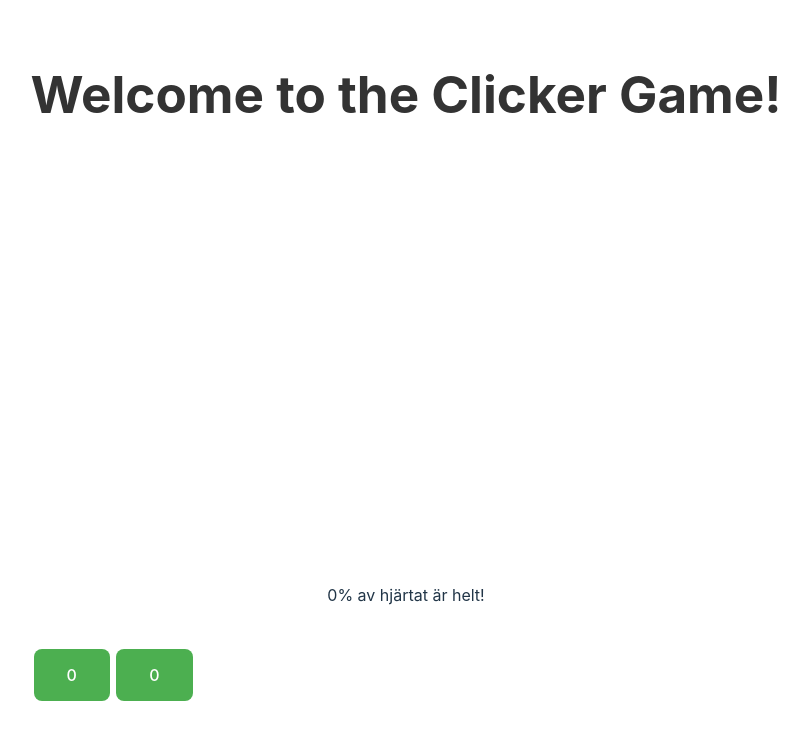
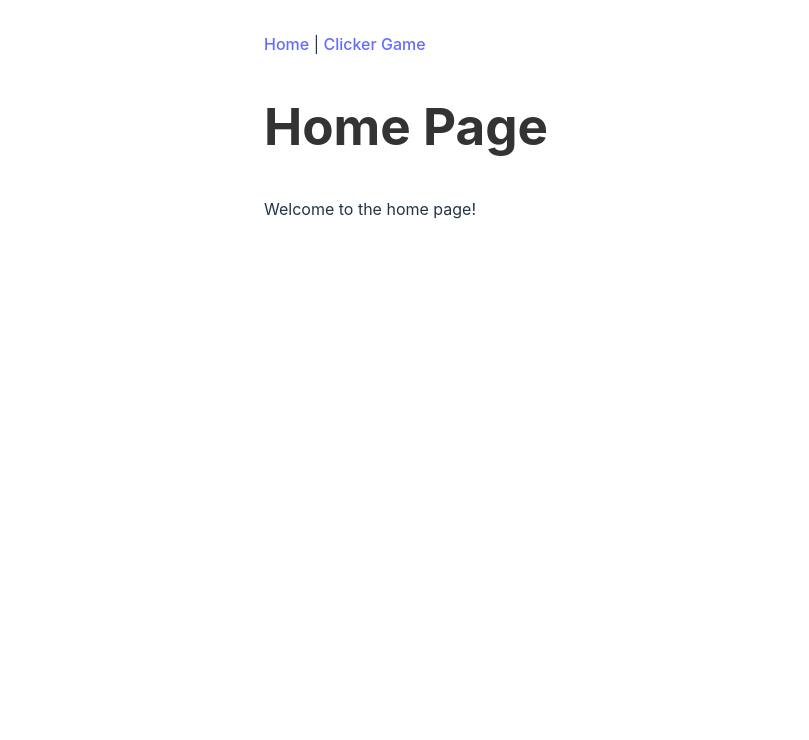
Before and after one commit to Elin-Schmidt/clicker-game, a Vue app: page / in a window 1280 px wide. Shown: the top 740 px of the page, without its empty margins (234-1043 px from the left). Built offline with nearby package versions, Linux system fonts and the light colour scheme.

Commit message:
implemented vue router

```diff
--- a/src/App.vue
+++ b/src/App.vue
@@ -1,127 +1,13 @@
 <template>
-    <header><h1>Welcome to the Clicker Game!</h1></header>
-    <main>
-        <section>
-            <Heart :progress="totalProgress" />
-        </section>
-        <section>
-            <ClickerButton
-                id="button1"
-                :initialStyle="defaultButtonStyle"
-                :disabled="isFirstButtonDisabled"
-                :changeTextAtMax="true"
-                :maxCount="firstMaxCount"
-                @countReached="firstButtonAction"
-            />
-            <ClickerButton
-                id="button2"
-                :initialStyle="defaultButtonStyle"
-                :disabled="isSecondButtonDisabled"
-                :changeTextAtMax="true"
-                :maxCount="secondMaxCount"
-                @countReached="secondButtonAction"
-            />
-        </section>
-    </main>
+    <div>
+        <main>
+            <nav>
+                <router-link to="/">Home</router-link> |
+                <router-link to="/clicker-game">Clicker Game</router-link>
+            </nav>
+            <section>
+                <router-view></router-view>
+            </section>
+        </main>
+    </div>
 </template>
-
-<script>
-    import ClickerButton from './components/ClickerButton.vue';
-    import Heart from './components/Heart.vue';
-
-    export default {
-        components: {
-            ClickerButton,
-            Heart
-        },
-        data() {
-            return {
-                // Default button style
-                defaultButtonStyle: {
-                    backgroundColor: '#4caf50',
-                    color: '#fff',
-                    padding: '15px 32px',
-                    textAlign: 'center',
-                    textDecoration: 'none',
-                    display: 'inline-block',
-                    fontSize: '1rem',
-                    margin: '0.4rem 0.2rem',
-                    cursor: 'pointer'
-                },
-
-                firstButtonNumber: 0,
-                secondButtonNumber: 0,
-                isFirstButtonDisabled: false,
-                isSecondButtonDisabled: false,
-
-                // Max count for each button
-                firstMaxCount: 100,
-                secondMaxCount: 500
-            };
-        },
-        // Calculate the total progress of the heart
-        computed: {
-            totalProgress() {
-                const firstButtonProgress =
-                    (this.firstButtonNumber / this.firstMaxCount) * 50;
-                const secondButtonProgress =
-                    (this.secondButtonNumber / this.secondMaxCount) * 50;
-                return parseInt(firstButtonProgress + secondButtonProgress);
-            }
-        },
-        methods: {
-            firstButtonAction(count) {
-                this.firstButtonNumber = count;
-                if (count === this.firstMaxCount) {
-                    this.isFirstButtonDisabled = true;
-                    localStorage.setItem('isFirstButtonDisabled', true);
-                }
-                localStorage.setItem('firstButtonNumber', count);
-            },
-            secondButtonAction(count) {
-                this.secondButtonNumber = count;
-                if (count === this.secondMaxCount) {
-                    this.isSecondButtonDisabled = true;
-                    localStorage.setItem('isSecondButtonDisabled', true);
-                }
-                localStorage.setItem('secondButtonNumber', count);
-            }
-        },
-        // Load the saved data from the local storage
-        mounted() {
-            const savedFirstButtonNumber =
-                localStorage.getItem('firstButtonNumber');
-            const savedSecondButtonNumber =
-                localStorage.getItem('secondButtonNumber');
-            const savedFirstButtonDisabled = localStorage.getItem(
-                'isFirstButtonDisabled'
-            );
-            const savedSecondButtonDisabled = localStorage.getItem(
-                'isSecondButtonDisabled'
-            );
-
-            if (savedFirstButtonNumber !== null) {
-                this.firstButtonNumber = parseInt(savedFirstButtonNumber, 10);
-            }
-            if (savedSecondButtonNumber !== null) {
-                this.secondButtonNumber = parseInt(savedSecondButtonNumber, 10);
-            }
-            if (savedFirstButtonDisabled !== null) {
-                this.isFirstButtonDisabled = JSON.parse(
-                    savedFirstButtonDisabled
-                );
-            }
-            if (savedSecondButtonDisabled !== null) {
-                this.isSecondButtonDisabled = JSON.parse(
-                    savedSecondButtonDisabled
-                );
-            }
-        }
-    };
-</script>
-
-<style scoped>
-    h1 {
-        color: #333;
-    }
-</style>
--- /dev/null
+++ b/src/router.js
@@ -0,0 +1,22 @@
+// Code for the router
+import { createRouter, createWebHistory } from 'vue-router';
+
+import ClickerGame from './views/ClickerGame.vue';
+import Home from './views/Home.vue';
+
+// Create a new router
+export default createRouter({
+    // Use the HTML5 history mode for cleaner URLs
+    history: createWebHistory(),
+    // Define the routes
+    routes: [
+        {
+            component: Home,
+            path: '/'
+        },
+        {
+            component: ClickerGame,
+            path: '/clicker-game'
+        }
+    ]
+});
--- /dev/null
+++ b/src/views/ClickerGame.vue
@@ -0,0 +1,127 @@
+<template>
+    <header><h1>Welcome to the Clicker Game!</h1></header>
+    <main>
+        <section>
+            <Heart :progress="totalProgress" />
+        </section>
+        <section>
+            <ClickerButton
+                id="button1"
+                :initialStyle="defaultButtonStyle"
+                :disabled="isFirstButtonDisabled"
+                :changeTextAtMax="true"
+                :maxCount="firstMaxCount"
+                @countReached="firstButtonAction"
+            />
+            <ClickerButton
+                id="button2"
+                :initialStyle="defaultButtonStyle"
+                :disabled="isSecondButtonDisabled"
+                :changeTextAtMax="true"
+                :maxCount="secondMaxCount"
+                @countReached="secondButtonAction"
+            />
+        </section>
+    </main>
+</template>
+
+<script>
+    import ClickerButton from '../components/ClickerButton.vue';
+    import Heart from '../components/Heart.vue';
+
+    export default {
+        components: {
+            ClickerButton,
+            Heart
+        },
+        data() {
+            return {
+                // Default button style
+                defaultButtonStyle: {
+                    backgroundColor: '#4caf50',
+                    color: '#fff',
+                    padding: '15px 32px',
+                    textAlign: 'center',
+                    textDecoration: 'none',
+                    display: 'inline-block',
+                    fontSize: '1rem',
+                    margin: '0.4rem 0.2rem',
+                    cursor: 'pointer'
+                },
+
+                firstButtonNumber: 0,
+                secondButtonNumber: 0,
+                isFirstButtonDisabled: false,
+                isSecondButtonDisabled: false,
+
+                // Max count for each button
+                firstMaxCount: 100,
+                secondMaxCount: 500
+            };
+        },
+        // Calculate the total progress of the heart
+        computed: {
+            totalProgress() {
+                const firstButtonProgress =
+                    (this.firstButtonNumber / this.firstMaxCount) * 50;
+                const secondButtonProgress =
+                    (this.secondButtonNumber / this.secondMaxCount) * 50;
+                return parseInt(firstButtonProgress + secondButtonProgress);
+            }
+        },
+        methods: {
+            firstButtonAction(count) {
+                this.firstButtonNumber = count;
+                if (count === this.firstMaxCount) {
+                    this.isFirstButtonDisabled = true;
+                    localStorage.setItem('isFirstButtonDisabled', true);
+                }
+                localStorage.setItem('firstButtonNumber', count);
+            },
+            secondButtonAction(count) {
+                this.secondButtonNumber = count;
+                if (count === this.secondMaxCount) {
+                    this.isSecondButtonDisabled = true;
+                    localStorage.setItem('isSecondButtonDisabled', true);
+                }
+                localStorage.setItem('secondButtonNumber', count);
+            }
+        },
+        // Load the saved data from the local storage
+        mounted() {
+            const savedFirstButtonNumber =
+                localStorage.getItem('firstButtonNumber');
+            const savedSecondButtonNumber =
+                localStorage.getItem('secondButtonNumber');
+            const savedFirstButtonDisabled = localStorage.getItem(
+                'isFirstButtonDisabled'
+            );
+            const savedSecondButtonDisabled = localStorage.getItem(
+                'isSecondButtonDisabled'
+            );
+
+            if (savedFirstButtonNumber !== null) {
+                this.firstButtonNumber = parseInt(savedFirstButtonNumber, 10);
+            }
+            if (savedSecondButtonNumber !== null) {
+                this.secondButtonNumber = parseInt(savedSecondButtonNumber, 10);
+            }
+            if (savedFirstButtonDisabled !== null) {
+                this.isFirstButtonDisabled = JSON.parse(
+                    savedFirstButtonDisabled
+                );
+            }
+            if (savedSecondButtonDisabled !== null) {
+                this.isSecondButtonDisabled = JSON.parse(
+                    savedSecondButtonDisabled
+                );
+            }
+        }
+    };
+</script>
+
+<style scoped>
+    h1 {
+        color: #333;
+    }
+</style>
--- /dev/null
+++ b/src/views/Home.vue
@@ -0,0 +1,18 @@
+<template>
+    <div>
+        <h1>Home Page</h1>
+        <p>Welcome to the home page!</p>
+    </div>
+</template>
+
+<script>
+    export default {
+        name: 'Home'
+    };
+</script>
+
+<style scoped>
+    h1 {
+        color: #333;
+    }
+</style>
```
Also changed, not shown: src/main.js (+5 -4 lines).
